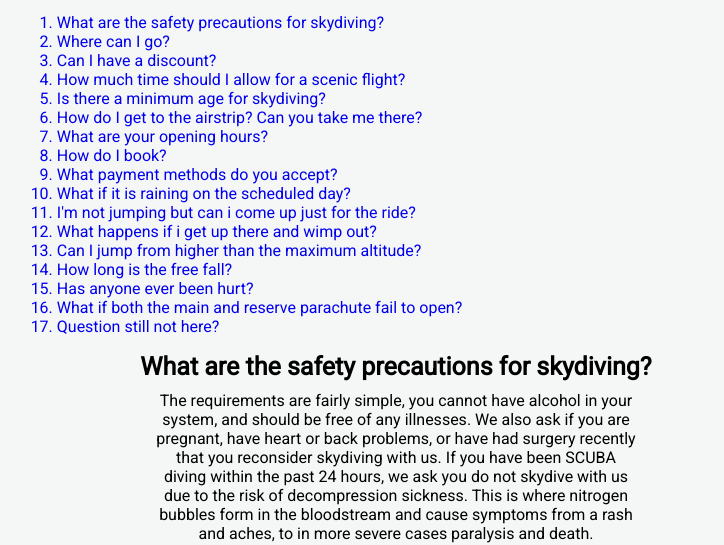
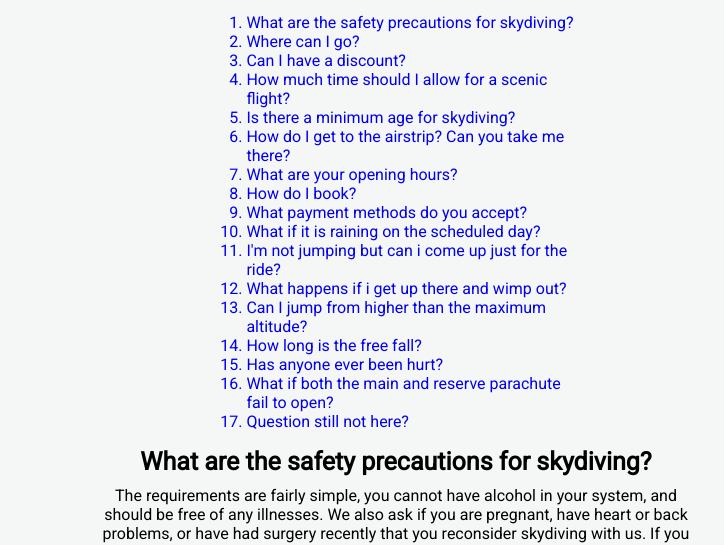
Before and after one commit to camh96/fly-to-the-limit, a plain HTML site: page faqs.html in a window 1280 px wide. Shown: the part 397-942 px from the top of the page, without its empty margins (244-968 px from the left). Drawn offline with Linux system fonts and the light colour scheme.

Commit message:
Center question links

```diff
--- a/css/styles.css
+++ b/css/styles.css
@@ -20,11 +20,16 @@ ul
 
 .questions
 {
-	width: 80%;
+	width: 100%;
 	margin: 0 auto;
 	text-align: center;
 
 
+}
+.q-list
+{
+	width: 50%;
+	margin: 0 auto;
 }
 
 h4.questions
--- a/faqs.html
+++ b/faqs.html
@@ -32,6 +32,7 @@
         </div>
         </div>
         <div id="main-home">
+        <div class="q-list">
         <ol>
         <a href="#q1"><li>What are the safety precautions for skydiving?</li></a>
         <a href="#q2"><li>Where can I go?</li></a>
@@ -50,6 +51,8 @@
         <a href="#q15"><li>Has anyone ever been hurt?</li></a>
         <a href="#q16"><li>What if both the main and reserve parachute fail to open?</li></a>
         <a href="#q17"><li>Question still not here?</li></a>
+        </ol>
+        </div>
         </div>
 
         <div class="questions">
```
